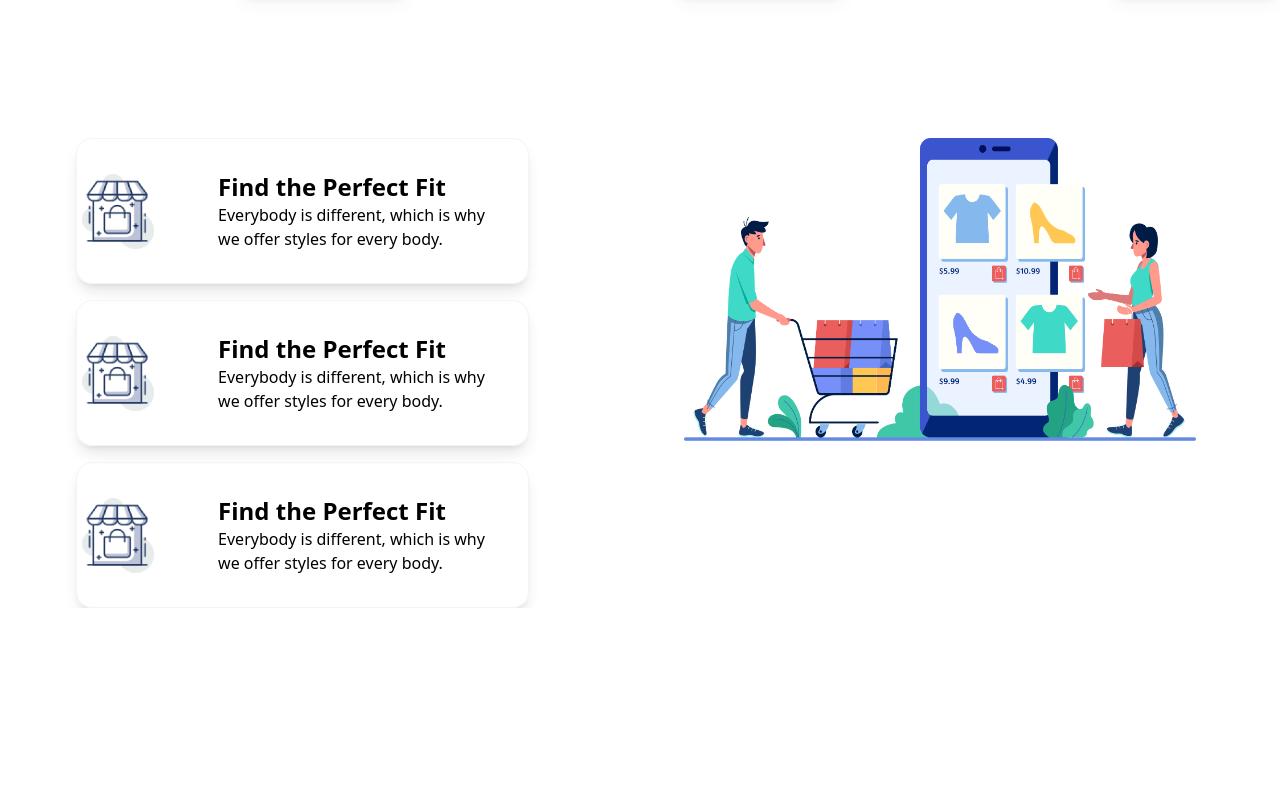
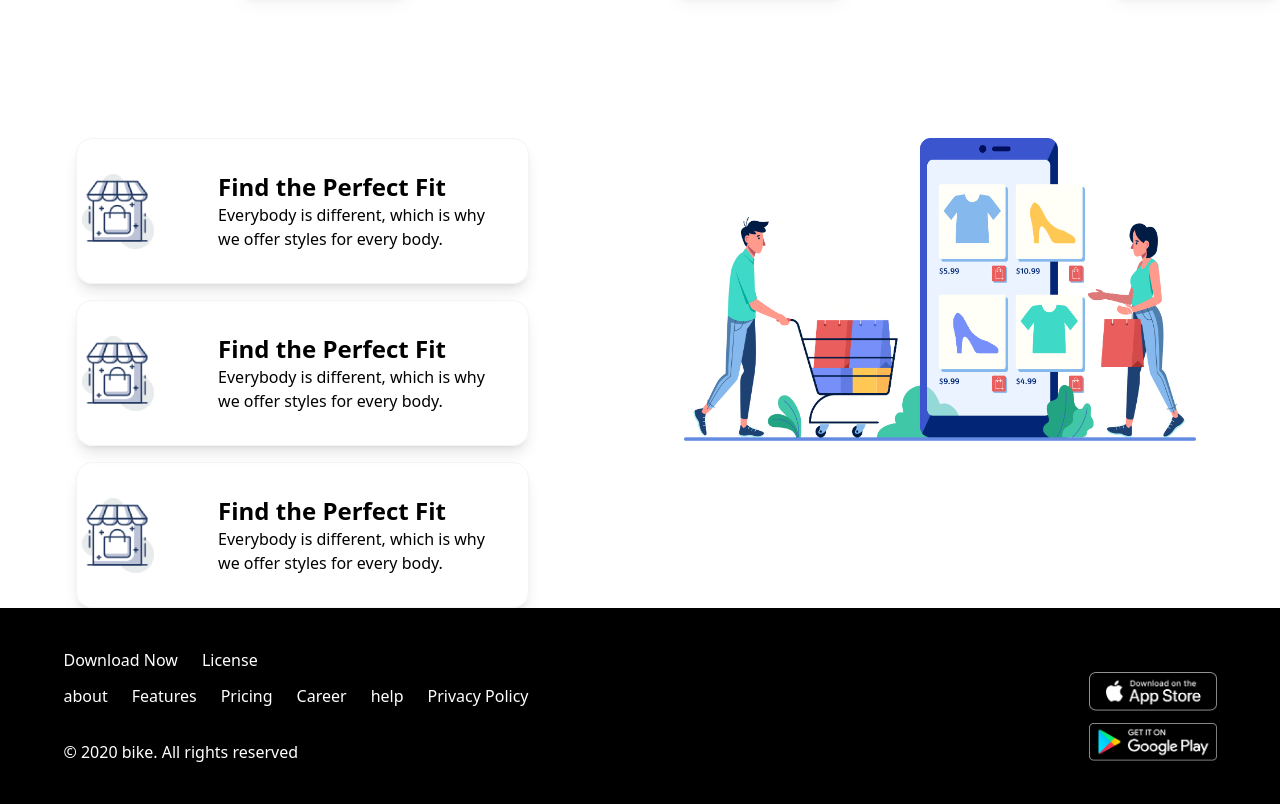
Before and after one commit to sajjadmolliek/Penguin, a plain HTML site: page index.html in a window 1280 px wide. Shown: the part 2211-3015 px from the top of the page. Before the commit the page ends 2819 px from the top, so only its background shows below. Drawn offline with nearby package versions, Linux system fonts and the light colour scheme.

Commit message:
added footer Section

```diff
--- a/index.html
+++ b/index.html
@@ -252,8 +252,28 @@ and typesetting industry.
     </main>
     <!-- End Main Section -->
 
-    <footer>
-
-    </footer>
+    <!-- Start Footer Section -->
+    <footer class="footer gap-x-[35rem] p-10 bg-black justify-center flex lg:flex-row md:flex-col flex-col text-neutral-content">
+        <div class="text-white">
+          <div class="flex flex-row gap-6"><h1>Download Now</h1> <h1>License</h1></div>
+          <div class="flex lg:flex-row md:flex-row flex-col gap-6 mb-8 mt-3">
+            <p>about</p>
+            <p>Features</p>
+            <p>Pricing</p>
+            <p>Career</p>
+            <p>help</p>
+            <p>Privacy Policy</p>
+          </div>
+          <p>© 2020 bike. All rights reserved</p>
+        </div>
+        <div >
+          <span class="font-semibold mb-2">Get The App</span>
+          <div class="flex flex-col gap-3">
+            <a><img class="w-[8rem]" src="images/ios.png" alt="ios"></a>
+            <a><img class="w-[8rem]" src="images/android.png" alt="android"></a>
+          </div>
+        </div>
+      </footer>
+    <!-- End Footer Section -->
 </body>
 </html>
```
Also changed, not shown: images/android.png (added), images/ios.png (added).
